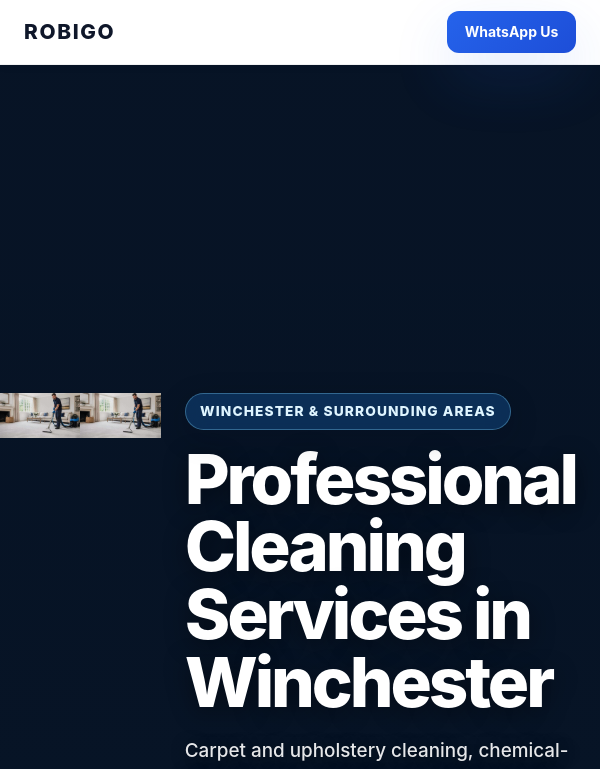
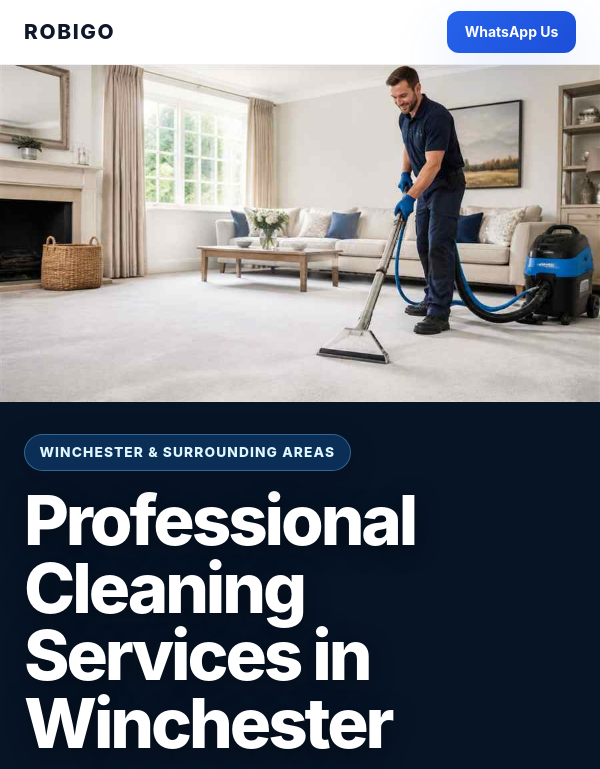
Before and after one commit to Robigo1977/ROBIGO-V5, a React (Vite) app: page / in a window 600 px wide. Shown: the top 769 px of the page. Built offline with nearby package versions, Linux system fonts and the light colour scheme.

Commit message:
Make the mobile hero photo a visible content image

```diff
--- a/src/components/sections/Hero/Hero.module.css
+++ b/src/components/sections/Hero/Hero.module.css
@@ -29,7 +29,11 @@
     );
 }
 
-.imageWrapper {
+.mobileImage {
+  display: none;
+}
+
+.desktopImage {
   position: absolute;
   z-index: 0;
   inset: 0;
@@ -159,30 +163,38 @@
 @media (max-width: 767px) {
   .hero {
     min-height: auto;
-    align-items: flex-start;
-    padding-top: 20.5rem;
-    padding-bottom: 3rem;
-  }
-
-  .imageWrapper {
-    inset: 0 0 auto;
-    height: 22rem;
-  }
-
-  .heroImage {
-    object-position: 64% center;
+    flex-direction: column;
+    align-items: stretch;
+    padding: 0 0 3rem;
   }
 
   .hero::after {
-    background:
-      linear-gradient(
-        180deg,
-        rgba(3, 12, 28, .04) 0%,
-        rgba(3, 12, 28, .1) 42%,
-        rgba(7, 20, 38, .82) 72%,
-        #071426 88%,
-        #071426 100%
-      );
+    display: none;
+  }
+
+  .desktopImage {
+    display: none;
+  }
+
+  .mobileImage {
+    position: relative;
+    z-index: 3;
+    display: block;
+    width: 100%;
+    aspect-ratio: 900 / 506;
+    overflow: hidden;
+    background: #0b1b2e;
+  }
+
+  .mobileImage .heroImage {
+    width: 100%;
+    height: 100%;
+    object-fit: cover;
+    object-position: center;
+  }
+
+  .contentLayout {
+    padding-top: 2rem;
   }
 }
 
```
